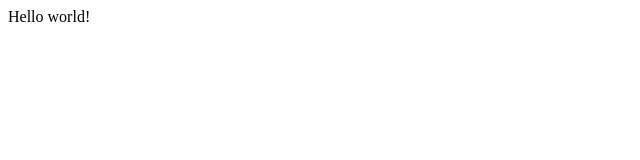
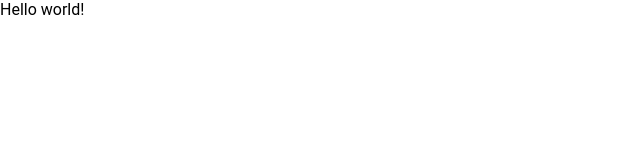
Before and after one commit to martinalbrnz/resto-front, a Next.js app: page / in a window 1280 px wide. Shown: the top 160 px of the page, without its empty margins (0-640 px from the left). Built offline with nearby package versions, Linux system fonts and the light colour scheme.

Commit message:
added global styles

```diff
--- a/styles/globals.scss
+++ b/styles/globals.scss
@@ -0,0 +1,31 @@
+/* You can add global styles to this file, and also import other style files */
+html,
+body {
+  height: 100%;
+}
+body {
+  margin: 0;
+  font-family: Roboto, "Helvetica Neue", sans-serif;
+}
+
+:root {
+  --primary: #3456a8;
+  --primary-light: #4466b8;
+  --primary-dark: #244698;
+  --text-primary: #e3e0db;
+
+  --secondary: #e2c044;
+  --action: #34a856;
+  --danger: #a83456;
+  --not-white: #edf2f7;
+  --not-black: #06090f;
+
+  --shadow: 0 0 4px 4px #0003;
+  --shadow-2: 0 0 4px 8px #0003;
+
+  --positive-tile: #dfd;
+  --negative-tile: #fdd;
+
+  --header-height: 10vh;
+  --footer-height: 10vh;
+}
```
